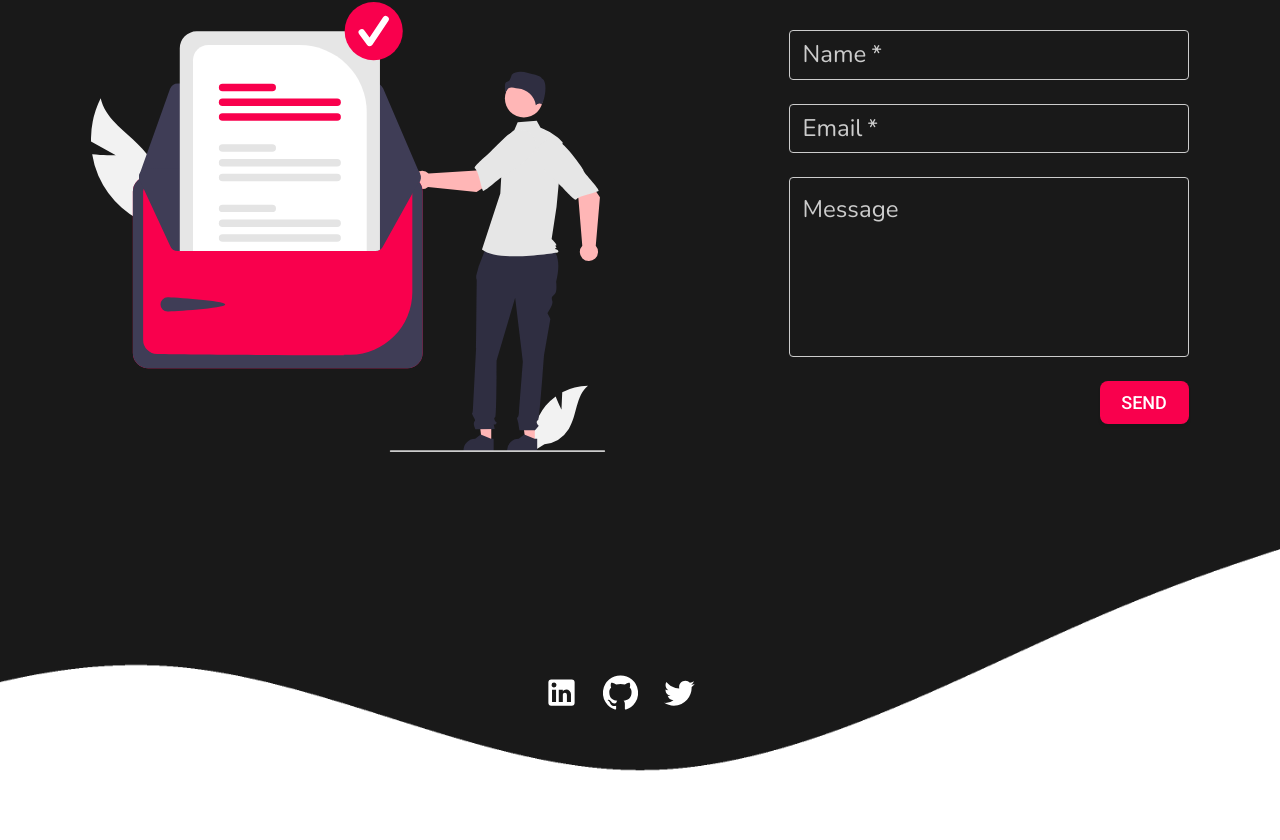
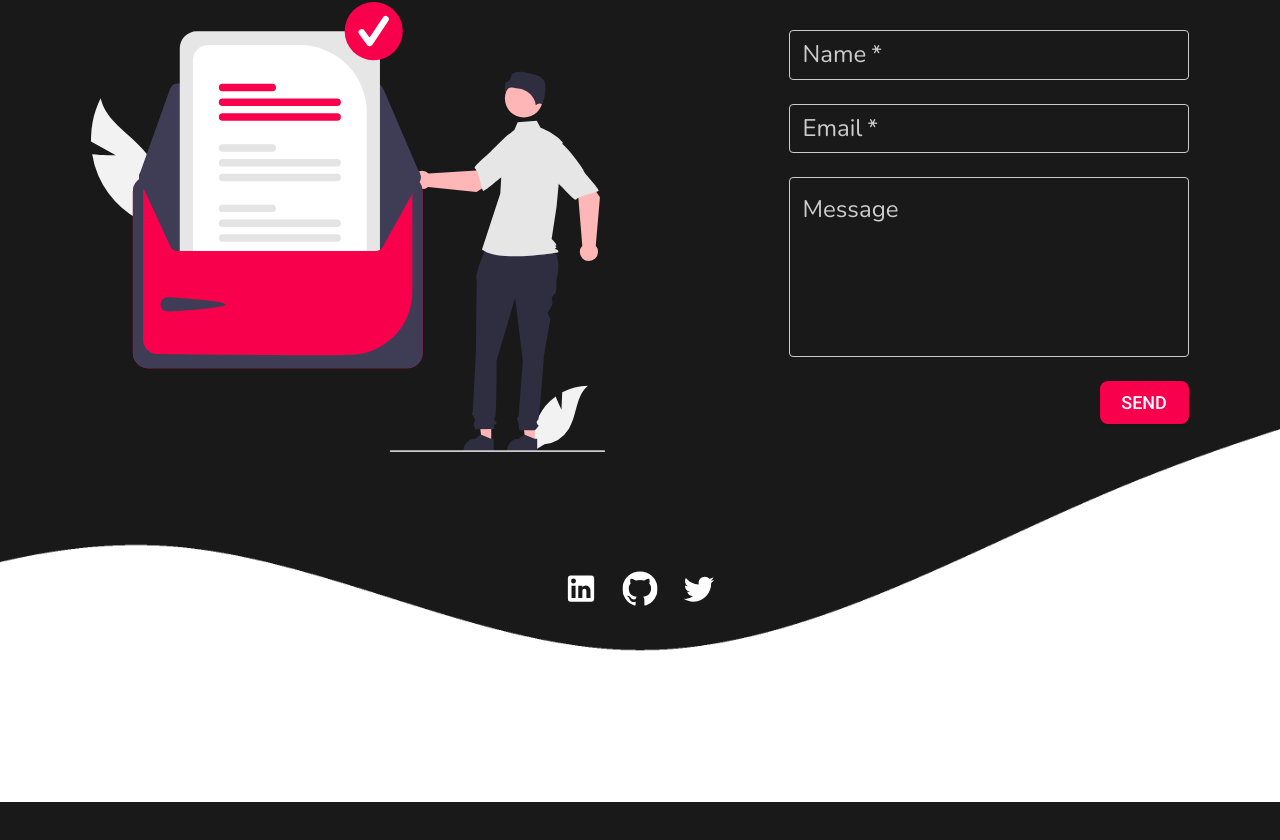
Before and after one commit to farhanmian/portfolio, a React (Create React App) app: page / in a window 1280 px wide. Shown: the part 3689-4529 px from the top of the page. After the commit the page ends 4491 px from the top, so only its background shows below. Built offline with nearby package versions, Linux system fonts and the light colour scheme.

Commit message:
fix(fixed a bug): fixed a bug
fixed a bug

```diff
--- a/src/components/app/Contact/Contact.module.css
+++ b/src/components/app/Contact/Contact.module.css
@@ -51,9 +51,14 @@
 
 .contactIconContainer {
   margin: auto;
-  width: 192px;
+  margin-top: 90px;
+  width: max-content;
   display: flex;
   align-items: center;
+  position: absolute;
+  bottom: 20%;
+  left: 50%;
+  transform: translateX(-50%);
 }
 
 .contactIconContainer > :not(:last-child) {
@@ -106,12 +111,6 @@
 @media only screen and (max-height: 900px) {
   .contact {
     padding-bottom: 160px;
-  }
-}
-
-@media only screen and (max-height: 800px) {
-  .contact {
-    padding-bottom: 280px;
   }
 }
 
--- a/src/components/app/Contact/Contact.tsx
+++ b/src/components/app/Contact/Contact.tsx
@@ -254,6 +254,21 @@ const Contact = () => {
           </form>
         </div>
 
+        <div className={styles.contactIconContainer}>
+          <Link
+            target="_blank"
+            href="https://www.linkedin.com/in/farhan-mian-7aa5b21a3/"
+          >
+            <LinkedIn fontSize="large" className={classes.contactIcon} />
+          </Link>
+          <Link target="_blank" href="https://github.com/farhanmian">
+            <GitHub fontSize="large" className={classes.contactIcon} />
+          </Link>
+          <Link target="_blank" href="https://twitter.com/FarhanM0990">
+            <Twitter fontSize="large" className={classes.contactIcon} />
+          </Link>
+        </div>
+
         {showSentMsge && (
           <div id="msge" className={styles.emailSentMsgeContainer}>
             <Typography variant="subtitle1" color="primary">
@@ -271,22 +286,7 @@ const Contact = () => {
         <KeyboardArrowUp className={classes.arrowIcon} color="secondary" />
       </Button>
 
-      <div className={styles.contactWave}>
-        <div className={styles.contactIconContainer}>
-          <Link
-            target="_blank"
-            href="https://www.linkedin.com/in/farhan-mian-7aa5b21a3/"
-          >
-            <LinkedIn fontSize="large" className={classes.contactIcon} />
-          </Link>
-          <Link target="_blank" href="https://github.com/farhanmian">
-            <GitHub fontSize="large" className={classes.contactIcon} />
-          </Link>
-          <Link target="_blank" href="https://twitter.com/FarhanM0990">
-            <Twitter fontSize="large" className={classes.contactIcon} />
-          </Link>
-        </div>
-      </div>
+      <div className={styles.contactWave} />
     </section>
   );
 };
--- a/src/components/app/Header/Header.module.css
+++ b/src/components/app/Header/Header.module.css
@@ -17,7 +17,6 @@
 .textContainer {
   max-width: 512px;
   text-align: start;
-  margin-left: 120px;
 }
 
 .imageContainer {
```
